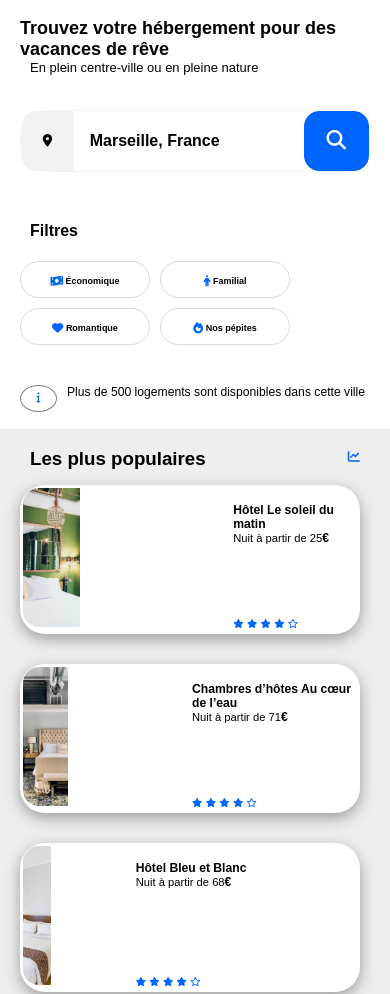
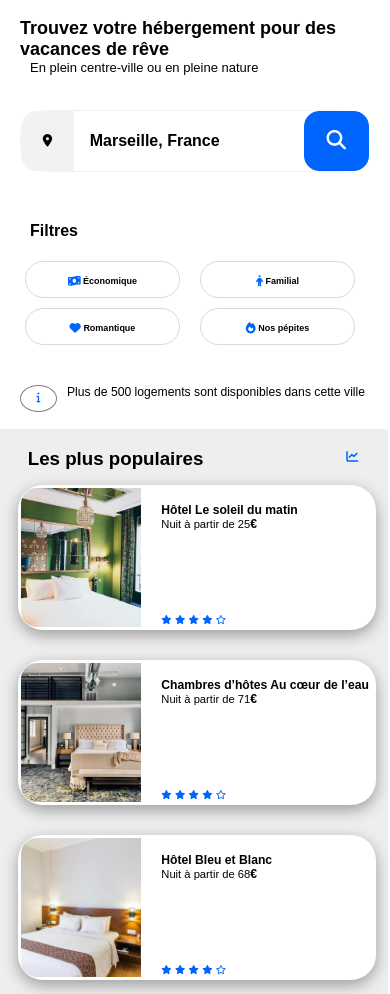
Before and after one commit to GumSurf/Booki, a plain HTML site: page index.html in a window 390 px wide. Shown: the part 113-1107 px from the top of the page. Drawn offline with Linux system fonts and the light colour scheme.

Commit message:
Edit: modification de certain endroit de la page qui ne collait pas très bien a la maquette

```diff
--- a/CSS/style.css
+++ b/CSS/style.css
@@ -396,14 +396,6 @@ h3
 {
     transform: scale(1.05);
 }
-.box_pop img
-{
-    height: 139px;
-    width: 40%;
-    box-sizing: border-box;
-    border-radius: 1rem 0 0 1rem;
-    object-fit: cover;
-}
 
 .box_pop h5
 {
@@ -439,6 +431,22 @@ h3
     justify-content: flex-start;
     flex-wrap: wrap;
     padding-left: 10px;
+    width: 226px;
+}
+
+.contenu_image
+{
+    height: 139px;
+    width: 123px;
+}
+
+.contenu_image img
+{
+    height: 139px;
+    width: 100%;
+    box-sizing: border-box;
+    border-radius: 1rem 0 0 1rem;
+    object-fit: cover;
 }
 
 /******Activites******/
@@ -652,12 +660,7 @@ h3
 
     .box_pop
     {
-        width: 270px;
-    }
-
-    .box_pop img
-    {
-        height: auto;
+        width: 29%;
     }
 
     .name_price_populaires h5, p, span
@@ -871,12 +874,13 @@ h3
         display: flex;
         flex-direction: row;
         flex-wrap: wrap;
+        justify-content: space-around;
     }
 
     .filters li
     {
         height: auto;
-        width: 108px;
+        width: 38%;
         margin-bottom: 10px;
         margin-right: 10px;
         border-radius: 30px;
@@ -901,12 +905,9 @@ h3
 
     #hebergements
     {
-        display: flex;
-        flex-flow: row;
+        width: 99%;
         align-items: center;
-        flex-wrap: nowrap;
         flex-direction: column-reverse;
-        padding-left: 0;
     }
 
     .right_page
@@ -940,13 +941,12 @@ h3
 
     .box_pop
     {
-        width: 100%;
+        width: 95%;
     }
 
     .box_pop img
     {
         height: 139px;
-        width: 30%;
     }
 
     .box_pop article
@@ -1014,18 +1014,12 @@ h3
     {
         object-fit: fill;
         margin-bottom: 15px;
-        width: 315px;
-        box-shadow: var(--shadow) 0px 5px 15px;
-        transition-duration: 0.3s;
-        cursor: pointer;
+        width: 100%;
     }
 
     .activites_box img
     {
         height: 141px;
-        object-fit: cover;
-        width: 315px;
-        border-radius: 1rem 1rem 0 0;
     }
 
     /******Footer******/
```
